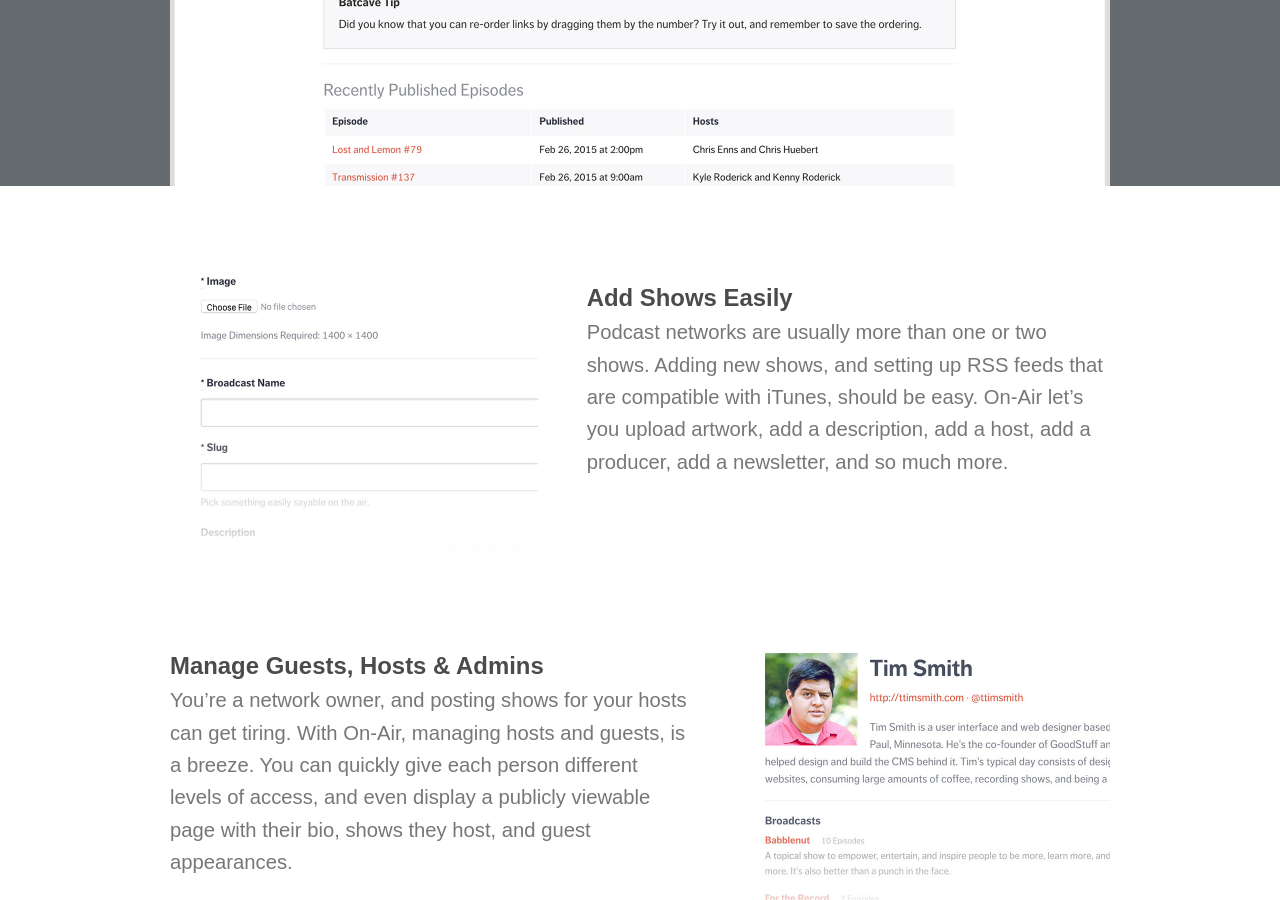
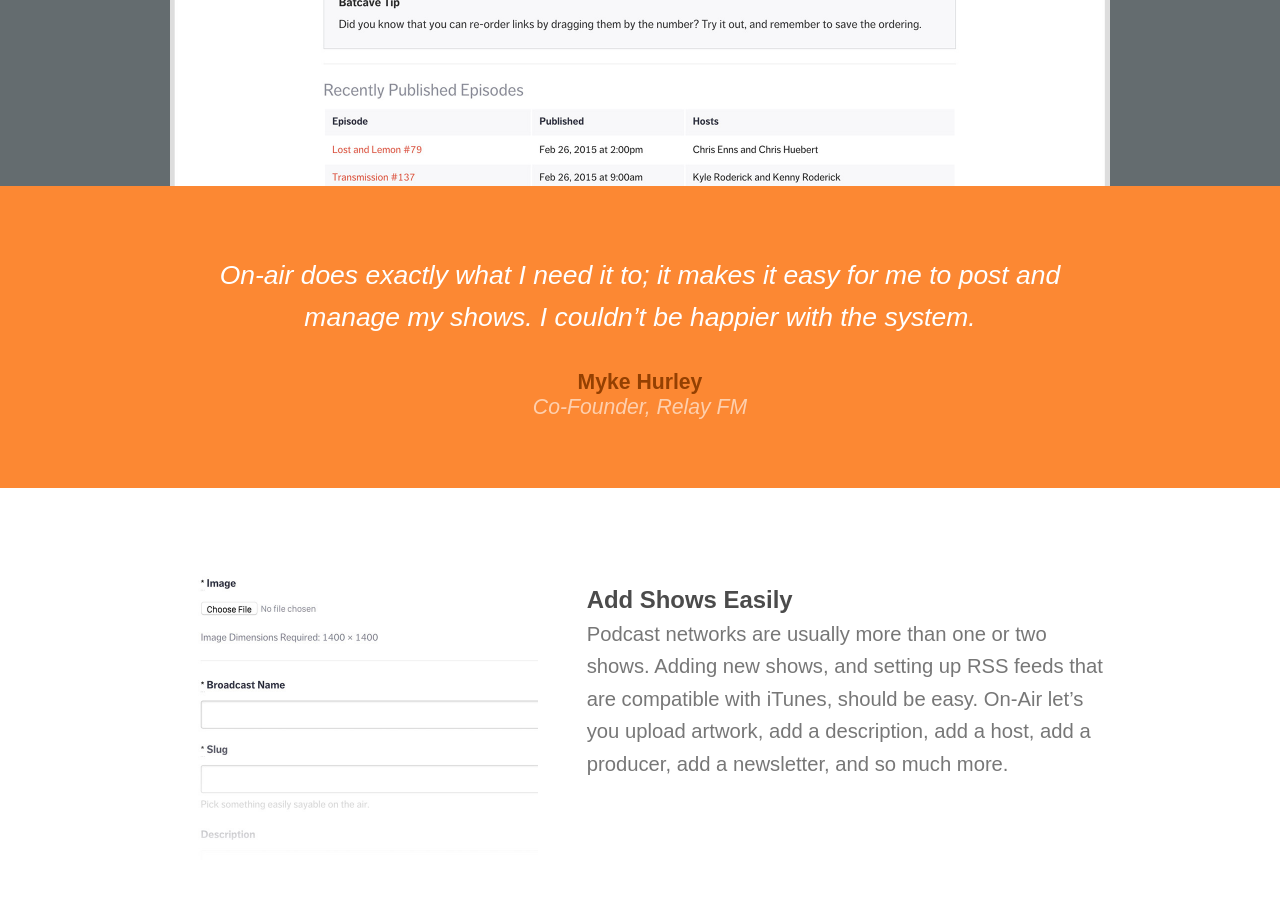
Before and after one commit to xavibenjamin/ttimsmith.com, a Jekyll site: the page built from cms.html, in a window 1280 px wide and 900 px high, scrolled down 586 px. Built offline with Jekyll 4.4.1, drawn with Linux system fonts in a browser that asks for light colours.

Commit message:
Adding Myke Quote

```diff
--- a/cms.html
+++ b/cms.html
@@ -24,6 +24,17 @@ custom_css: on-air
           </div><!-- /.contain -->
 
         </section><!-- /.page__section bg-gray -->
+
+        <section class="page__section section__quote bg-jazz">
+          <div class="contain">
+            <blockquote class="content__pullquote">
+              <p>
+                On-air does exactly what I need it to; it makes it easy for me to post and manage my shows. I couldn’t be happier with the system.
+                <small><strong>Myke Hurley</strong>Co-Founder, Relay FM</small>
+              </p>
+            </blockquote><!-- /.pullquote -->
+          </div><!-- /.contain -->
+        </section><!-- /.page__section section__quote -->
 
         <section class="page__section section__features">
           <div class="contain features__row">
```
Also changed, not shown: 1 other file.
